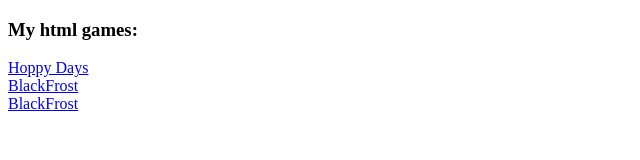
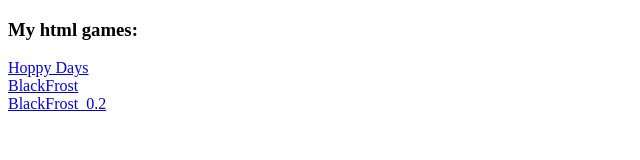
Before and after one commit to Pawel-9215/pawel-9215.github.io, a plain HTML site: page index.html in a window 1280 px wide. Shown: the full height of the page, 0-640 px from the left. Drawn offline with Linux system fonts and the light colour scheme.

Commit message:
Update index.html

```diff
--- a/index.html
+++ b/index.html
@@ -9,6 +9,6 @@
 <h3>My html games:</h3>
 <a href="/HD_out/hoppy_days.html">Hoppy Days</a><br>
 <a href="/BlackFrost/BlackFrost.html">BlackFrost</a><br>
-<a href="/BlackFrost_0.2/BlackFrost.html">BlackFrost</a><br>
+<a href="/BlackFrost_0.2/BlackFrost.html">BlackFrost_0.2</a><br>
 </body>
 </html>
```
